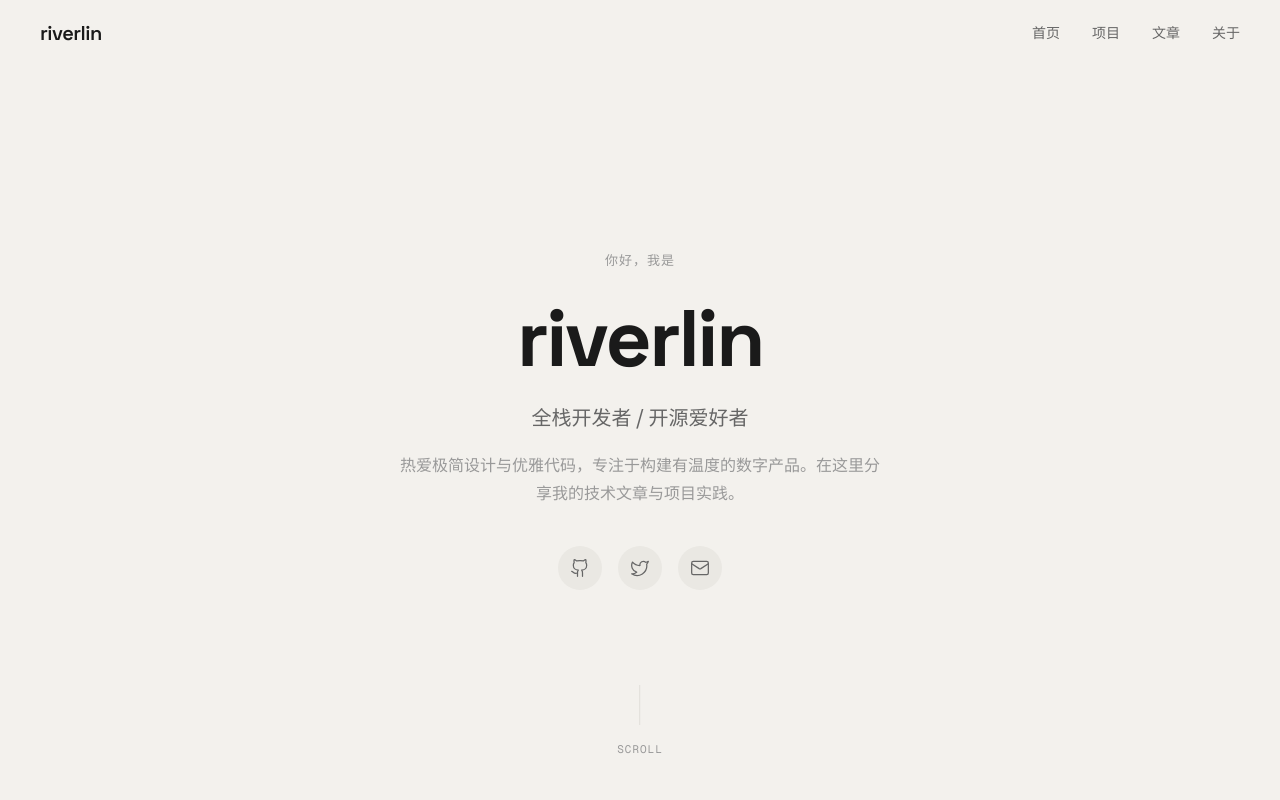
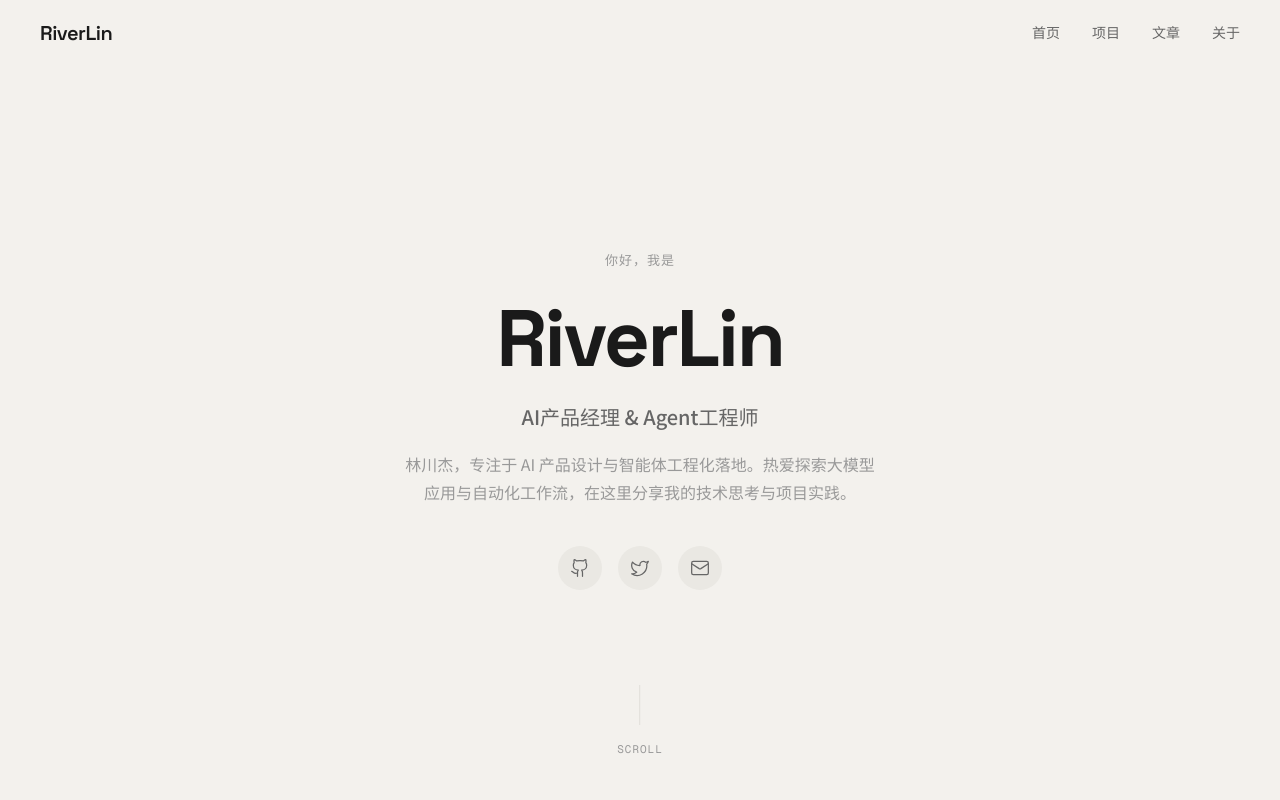
Before and after one commit to jaybeat/riverLin, a React (Vite) app: page / in a window 1280 px wide. Shown: the top 800 px of the page. Built offline with nearby package versions, Linux system fonts and the light colour scheme.

Commit message:
Update homepage identity to AI PM & Agent Engineer
Co-Authored-By: Claude Opus 4.7 <noreply@anthropic.com>

```diff
--- a/src/components/Footer.tsx
+++ b/src/components/Footer.tsx
@@ -28,7 +28,7 @@ export default function Footer() {
             marginBottom: '24px',
           }}
         >
-          由 riverlin 设计与开发 · 使用 React + Vite 构建
+          由 RiverLin 设计与开发 · 使用 React + Vite 构建
         </p>
 
         <button
@@ -71,7 +71,7 @@ export default function Footer() {
             opacity: 0.6,
           }}
         >
-          © {new Date().getFullYear()} riverlin. All rights reserved.
+          © {new Date().getFullYear()} RiverLin. All rights reserved.
         </p>
       </motion.div>
     </footer>
--- a/src/components/Hero.tsx
+++ b/src/components/Hero.tsx
@@ -71,7 +71,7 @@ export default function Hero() {
             marginBottom: '20px',
           }}
         >
-          riverlin
+          RiverLin
         </motion.h1>
 
         <motion.p
@@ -83,7 +83,7 @@ export default function Hero() {
             marginBottom: '16px',
           }}
         >
-          全栈开发者 / 开源爱好者
+          AI产品经理 & Agent工程师
         </motion.p>
 
         <motion.p
@@ -96,7 +96,7 @@ export default function Hero() {
             margin: '0 auto 40px',
           }}
         >
-          热爱极简设计与优雅代码，专注于构建有温度的数字产品。在这里分享我的技术文章与项目实践。
+          林川杰，专注于 AI 产品设计与智能体工程化落地。热爱探索大模型应用与自动化工作流，在这里分享我的技术思考与项目实践。
         </motion.p>
 
         <motion.div
--- a/src/components/Navbar.tsx
+++ b/src/components/Navbar.tsx
@@ -59,7 +59,7 @@ export default function Navbar() {
           color: 'var(--text-primary)',
         }}
       >
-        riverlin
+        RiverLin
       </a>
 
       <div style={{ display: 'flex', gap: '32px', alignItems: 'center' }}>
```
